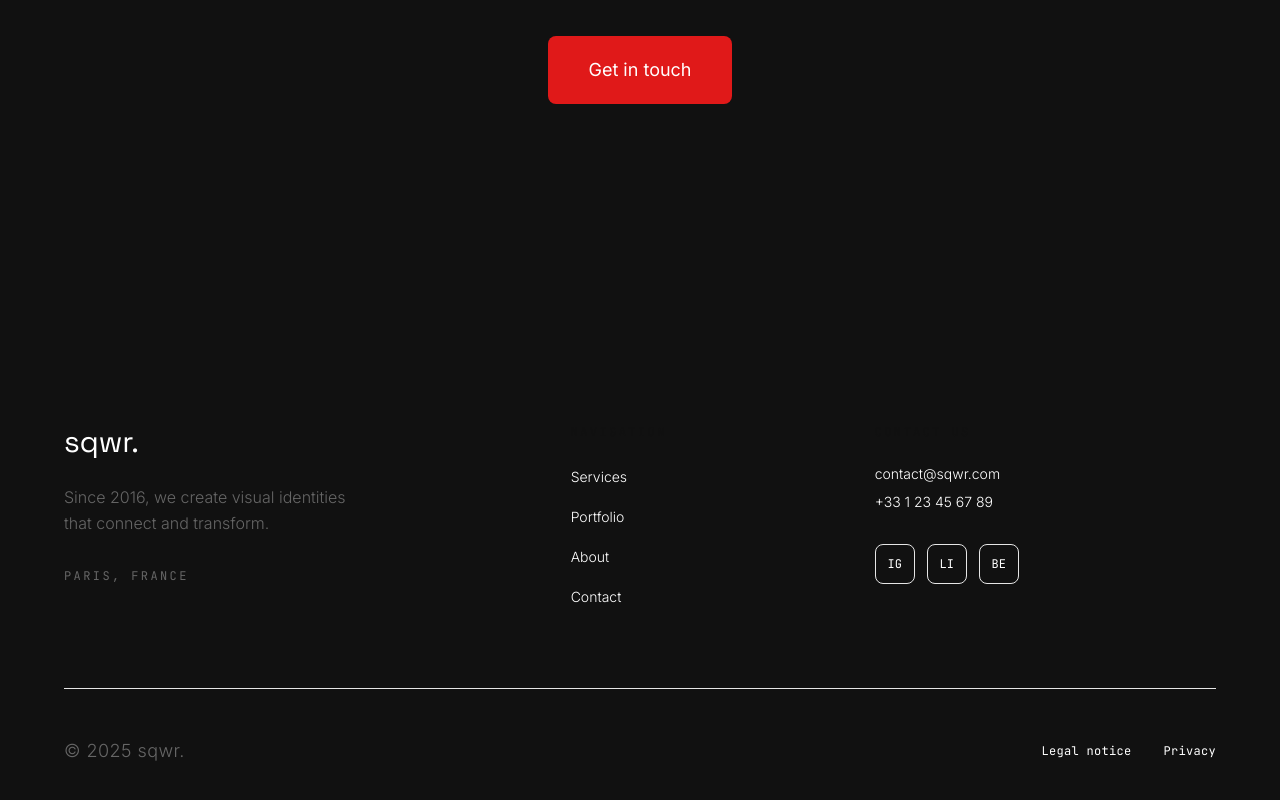
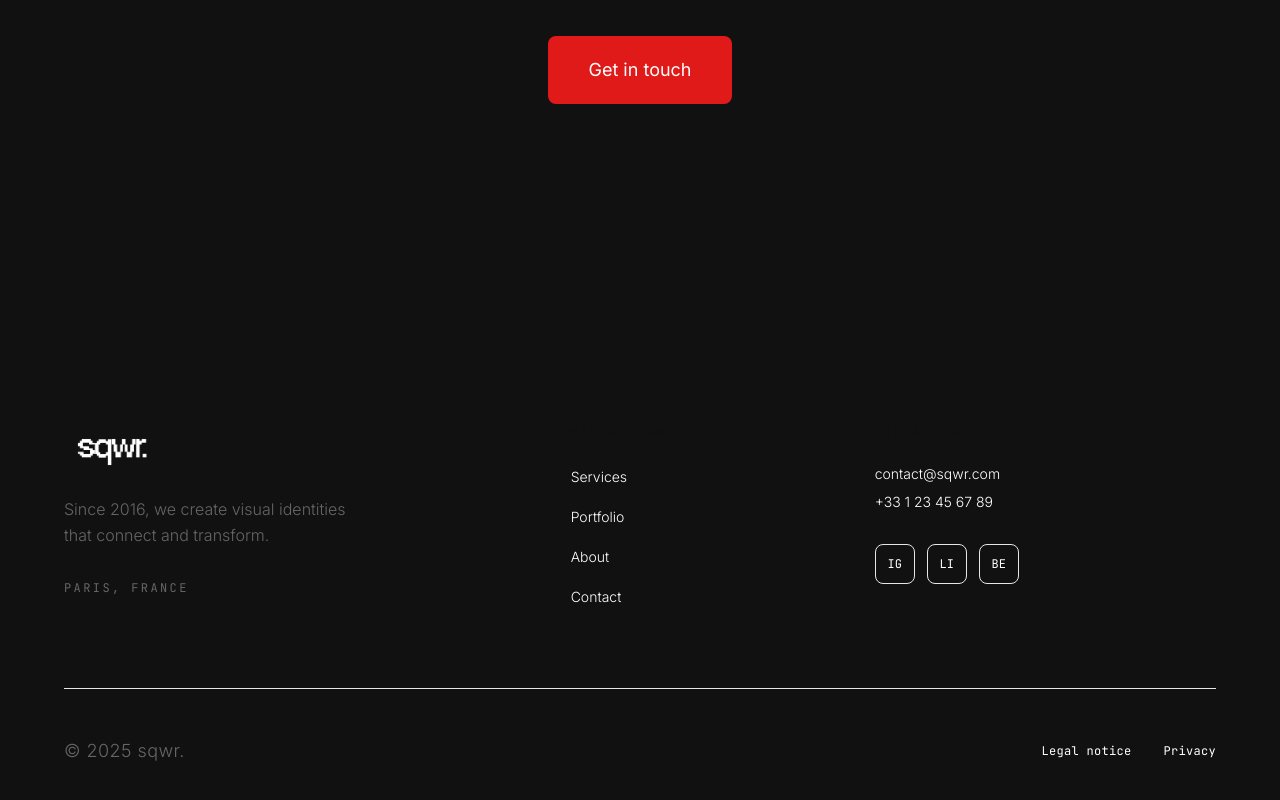
Before and after one commit to samsam007b/sqwr-site, a Next.js app: page / in a window 1280 px wide. Shown: the part 5852-6652 px from the top of the page. Built offline with nearby package versions, Linux system fonts and the light colour scheme.

Commit message:
Replace footer text with sqwr-logo.png image

```diff
--- a/components/Footer.tsx
+++ b/components/Footer.tsx
@@ -1,6 +1,7 @@
 'use client';
 
 import Link from 'next/link';
+import Image from 'next/image';
 import { useLanguage } from '@/context/LanguageContext';
 
 const Footer = () => {
@@ -19,9 +20,15 @@ const Footer = () => {
         <div className="grid grid-cols-1 md:grid-cols-12 gap-16 mb-20">
           {/* Brand */}
           <div className="md:col-span-5">
-            <h3 className="text-3xl font-display font-normal mb-6 text-paper">
-              {t('footer.copyright')}
-            </h3>
+            <div className="mb-6">
+              <Image
+                src="/sqwr-logo.png"
+                alt="sqwr"
+                width={501}
+                height={243}
+                className="h-12 w-auto invert"
+              />
+            </div>
             <p className="text-paper/60 text-base leading-relaxed font-light mb-8 whitespace-pre-line">
               {t('footer.tagline')}
             </p>
```
